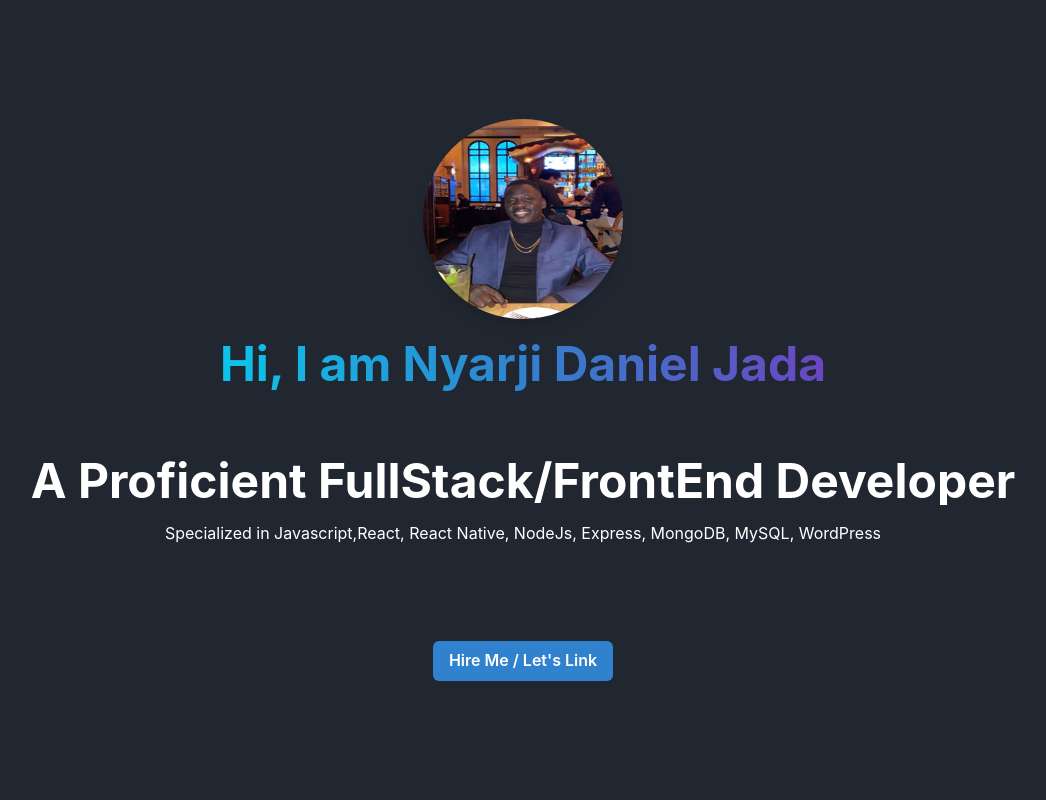
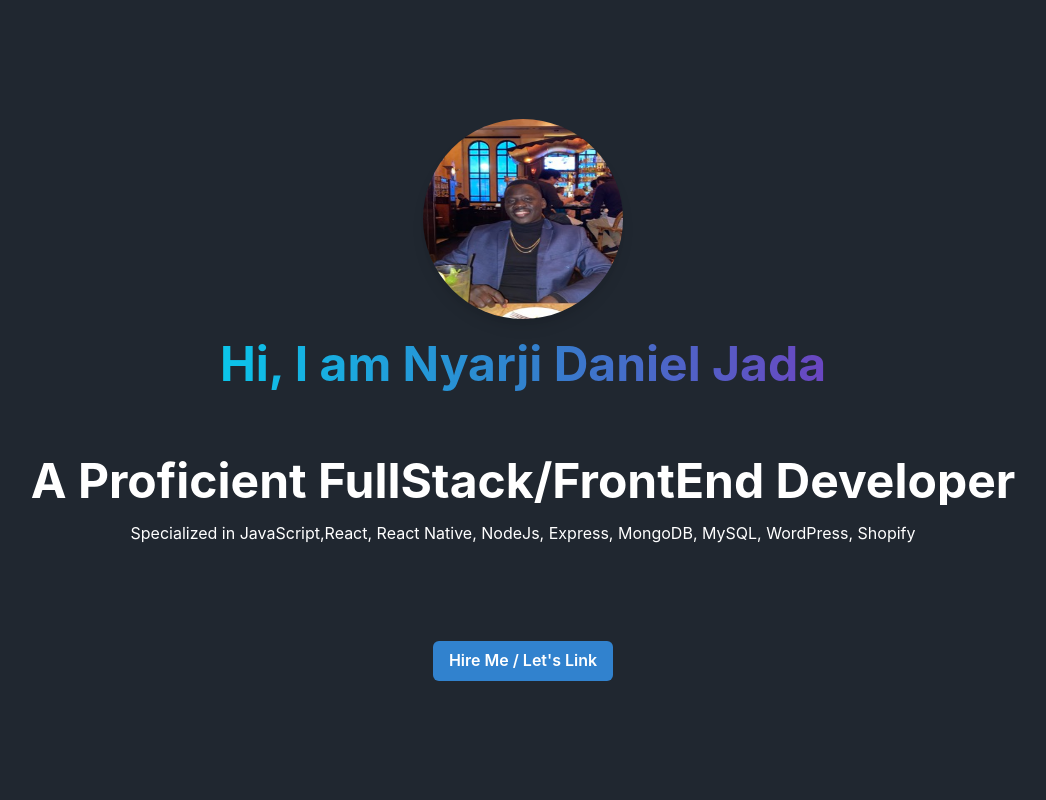
Before and after one commit to Jadashi97/NyarjiJada.github.io, a React (Vite) app: page / in a window 1280 px wide. Shown: the top 800 px of the page, without its empty margins (117-1163 px from the left). Built offline with nearby package versions, Linux system fonts and the light colour scheme.

Commit message:
(feat): added more skills to my bio

```diff
--- a/src/components/LandingSection.jsx
+++ b/src/components/LandingSection.jsx
@@ -4,12 +4,13 @@ import FullScreenSection from "./FullScreenSection";
 import { useMediaQuery } from '@chakra-ui/react';
 // import myAvatar from "../assets/myAvatar.jpeg";
 import AvatarPic from "../assets/AvatarPic.jpeg";
+import {DiJavascript1} from 'react-icons/di';
 import MyImage from "../assets/MyImage.jpeg";
 import { AspectRatio } from '@chakra-ui/react';
 
 const greeting = "Hi, I am Nyarji Daniel Jada";
 const bio1 = "A Proficient FullStack/FrontEnd Developer ";
-const bio2 = "Specialized in Javascript,React, React Native, NodeJs, Express, MongoDB, MySQL, WordPress";
+const bio2 = "Specialized in JavaScript,React, React Native, NodeJs, Express, MongoDB, MySQL, WordPress, Shopify";
 
 
 const LandingSection = ()=> {
```
